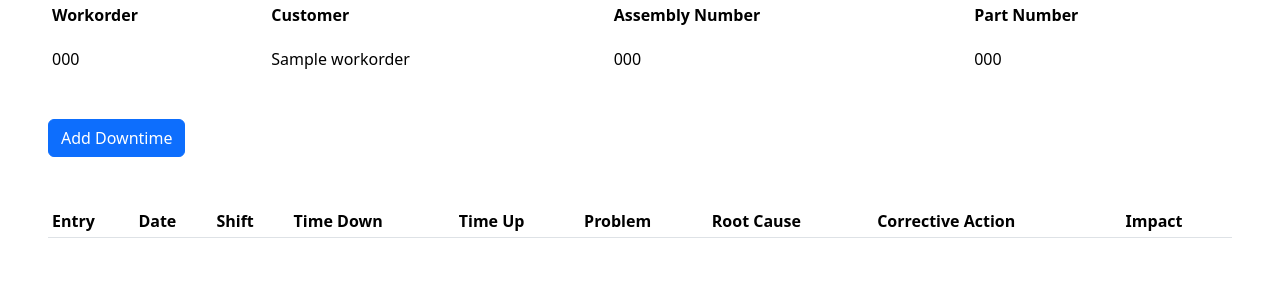
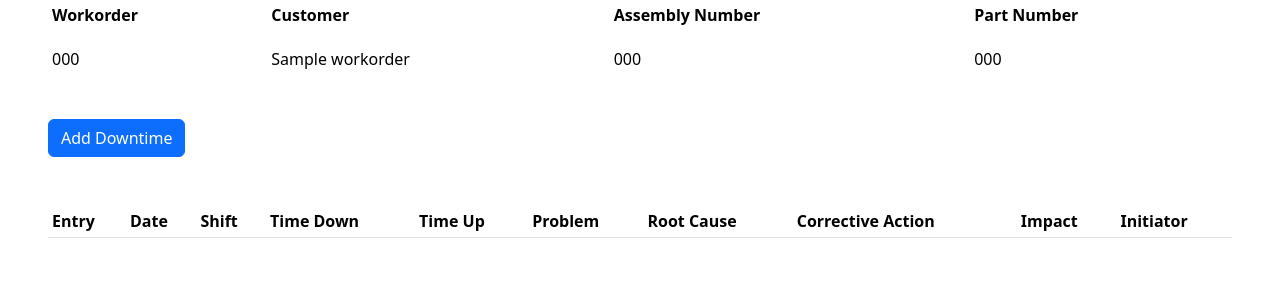
Before and after one commit to jaerrib/prod-pause, a Django app: page /workorders/1/ in a window 1280 px wide. Shown: the part 161-466 px from the top of the page. Run offline with Django 5.2, Linux system fonts and the light colour scheme; a user stored in the database is signed in; tables that the repository leaves empty hold one stand-in row (values such as "Sample post"); data that the repository does not hold is empty; parts of the project's set-up code (start-up, migrations or seed data) failed here and were passed over.

Commit message:
Add initiator to workorder table

```diff
--- a/templates/workorder_detail.html
+++ b/templates/workorder_detail.html
@@ -47,6 +47,7 @@
             <th scope="col">Root Cause</th>
             <th scope="col">Corrective Action</th>
             <th scope="col">Impact</th>
+            <th scope="col">Initiator</th>
         </tr>
         </thead>
         <tbody class="table-group-divider">
@@ -79,6 +80,9 @@
             <td class="py-3">
                 {{ log.impact }}
             </td>
+            <td class="py-3">
+                {{ log.initiator }}
+            </td>
         </tr>
         {% endfor %}
         </tbody>
```
